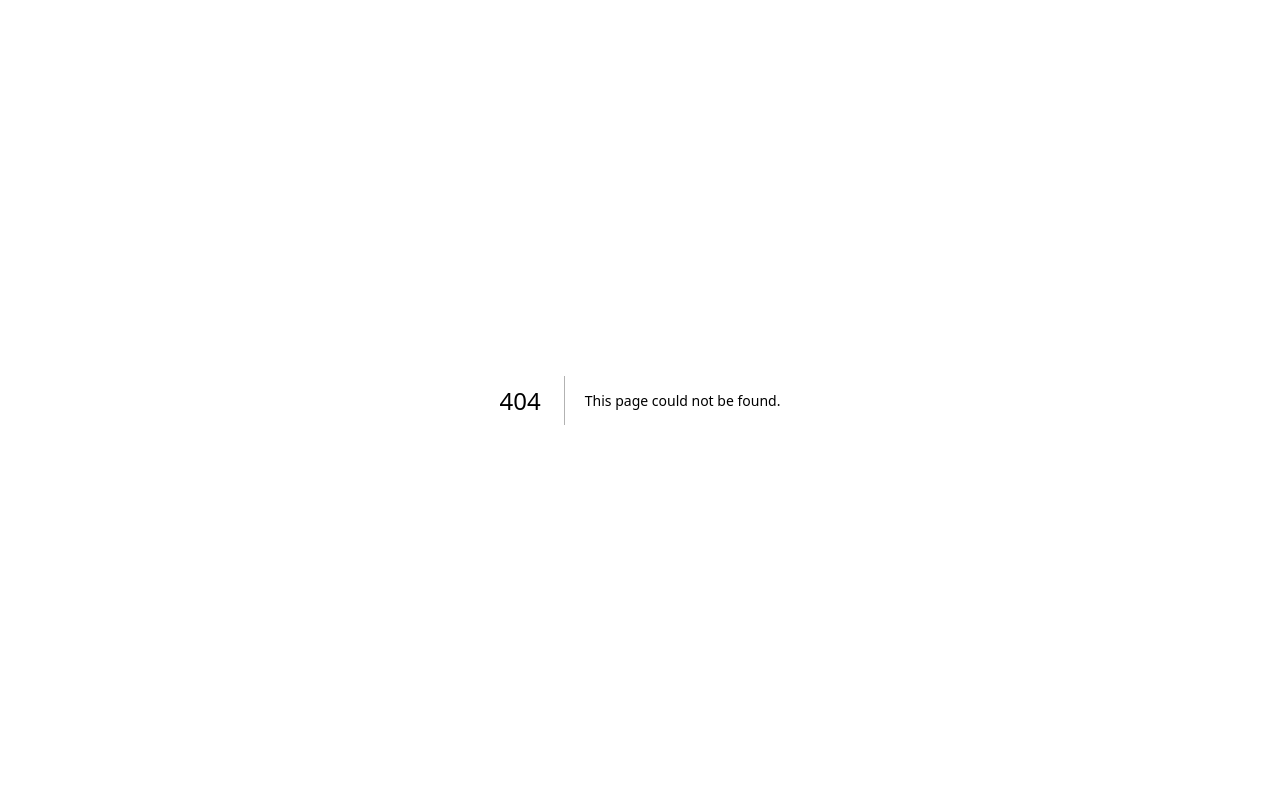
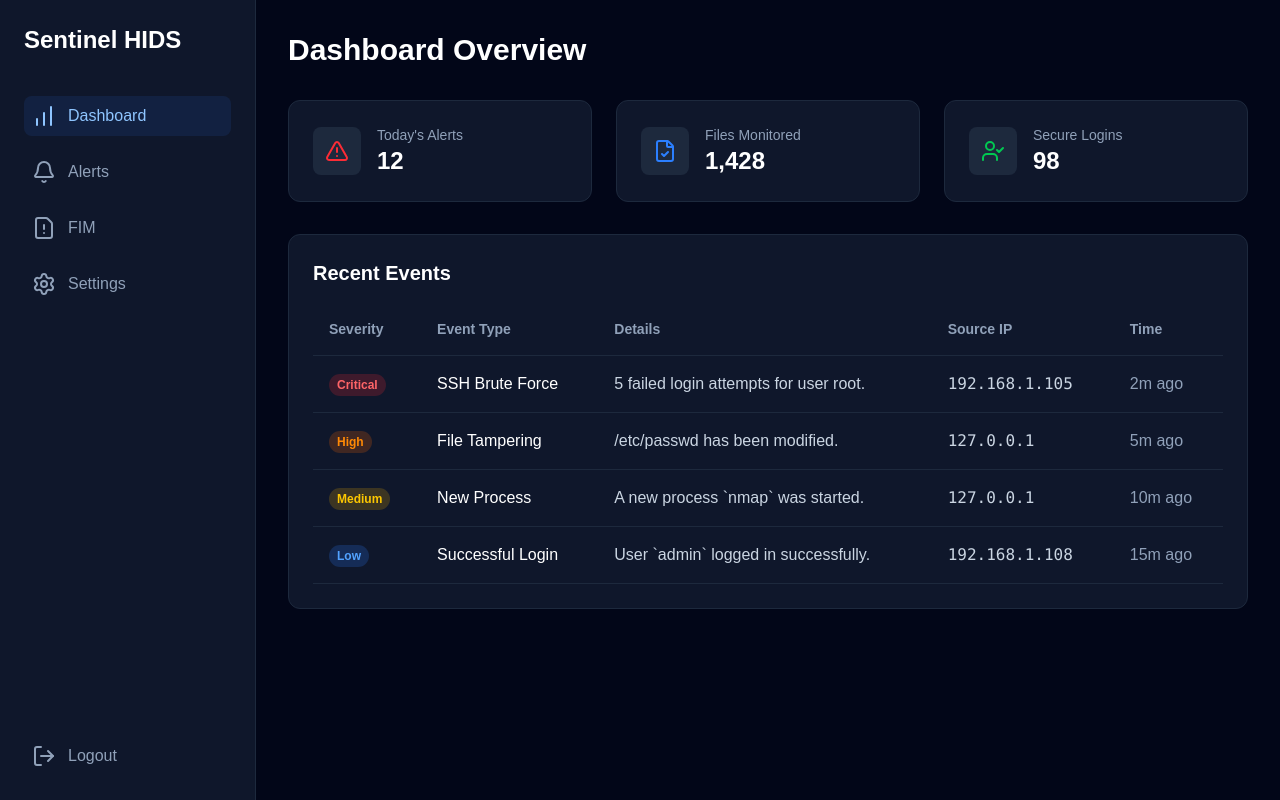
Before and after one commit to EcclahNdege/hidps-frontend, a Next.js app: page /dashboard in a window 1280 px wide. Before the commit this address had no page. Built offline with nearby package versions, Linux system fonts and the light colour scheme.

Commit message:
installation confirmed

```diff
--- a/app/agent-setup/page.tsx
+++ b/app/agent-setup/page.tsx
@@ -1,5 +1,5 @@
 "use client";
-import { CheckCircle, Download, Terminal } from 'lucide-react';
+import { CheckCircle, Download, Terminal, ShieldCheck } from 'lucide-react';
 import Link from 'next/link';
 
 export default function AgentSetupPage() {
@@ -53,10 +53,19 @@ export default function AgentSetupPage() {
             </div>
           </div>
 
+          <div>
+            <h2 className="text-2xl font-bold flex items-center mb-4">
+              <ShieldCheck className="mr-3 text-emerald-500" />
+              3. Confirm Installation
+            </h2>
+            <p className="text-slate-400 mb-4">
+              After the script runs, the agent will automatically open a new tab in your browser to confirm a successful connection.
+              Once confirmed, you will be redirected to your dashboard.
+            </p>
+          </div>
+
           <div className="text-center pt-6">
-            <Link href="/dashboard" className="text-blue-500 hover:underline">
-              Continue to Dashboard &rarr;
-            </Link>
+            <p className="text-slate-500">Finished? <Link href="/dashboard" className="text-blue-500 hover:underline">Go to Dashboard &rarr;</Link></p>
           </div>
         </div>
       </div>
--- /dev/null
+++ b/app/dashboard/page.tsx
@@ -0,0 +1,108 @@
+"use client";
+import { Bell, FileCheck, Shield, BarChart, Settings, LogOut, FileWarning, UserCheck, AlertTriangle } from 'lucide-react';
+import Link from 'next/link';
+
+// Mock data for the dashboard
+const recentEvents = [
+  { id: 1, severity: 'Critical', type: 'SSH Brute Force', ip: '192.168.1.105', time: '2m ago', details: '5 failed login attempts for user root.' },
+  { id: 2, severity: 'High', type: 'File Tampering', ip: '127.0.0.1', time: '5m ago', details: '/etc/passwd has been modified.' },
+  { id: 3, severity: 'Medium', type: 'New Process', ip: '127.0.0.1', time: '10m ago', details: 'A new process `nmap` was started.' },
+  { id: 4, severity: 'Low', type: 'Successful Login', ip: '192.168.1.108', time: '15m ago', details: 'User `admin` logged in successfully.' },
+];
+
+const stats = [
+    { title: "Today's Alerts", value: "12", icon: AlertTriangle, color: "text-red-500" },
+    { title: "Files Monitored", value: "1,428", icon: FileCheck, color: "text-blue-500" },
+    { title: "Secure Logins", value: "98", icon: UserCheck, color: "text-green-500" },
+];
+
+
+export default function DashboardPage() {
+  return (
+    <div className="flex min-h-screen bg-slate-950 text-slate-300">
+      {/* Sidebar */}
+      <aside className="w-64 bg-slate-900 p-6 flex flex-col justify-between border-r border-slate-800">
+        <div>
+          <h1 className="text-2xl font-bold text-white mb-10">Sentinel HIDS</h1>
+          <nav className="space-y-4">
+            <Link href="/dashboard" className="flex items-center p-2 bg-blue-500/10 text-blue-300 rounded-lg">
+              <BarChart className="mr-3" /> Dashboard
+            </Link>
+            <Link href="#" className="flex items-center p-2 text-slate-400 hover:bg-slate-800 rounded-lg">
+              <Bell className="mr-3" /> Alerts
+            </Link>
+            <Link href="#" className="flex items-center p-2 text-slate-400 hover:bg-slate-800 rounded-lg">
+              <FileWarning className="mr-3" /> FIM
+            </Link>
+             <Link href="#" className="flex items-center p-2 text-slate-400 hover:bg-slate-800 rounded-lg">
+              <Settings className="mr-3" /> Settings
+            </Link>
+          </nav>
+        </div>
+        <div>
+          <Link href="/login" className="flex items-center p-2 text-slate-400 hover:bg-slate-800 rounded-lg">
+            <LogOut className="mr-3" /> Logout
+          </Link>
+        </div>
+      </aside>
+
+      {/* Main Content */}
+      <main className="flex-1 p-8">
+        <h2 className="text-3xl font-bold text-white mb-8">Dashboard Overview</h2>
+
+        {/* Stats Cards */}
+        <div className="grid grid-cols-1 md:grid-cols-3 gap-6 mb-8">
+            {stats.map(stat => (
+                <div key={stat.title} className="bg-slate-900 p-6 rounded-xl border border-slate-800 flex items-center gap-4">
+                    <div className={`p-3 rounded-lg bg-slate-800 ${stat.color}`}>
+                        <stat.icon size={24} />
+                    </div>
+                    <div>
+                        <p className="text-slate-400 text-sm">{stat.title}</p>
+                        <p className="text-2xl font-bold text-white">{stat.value}</p>
+                    </div>
+                </div>
+            ))}
+        </div>
+
+        {/* Recent Events Table */}
+        <div className="bg-slate-900 p-6 rounded-xl border border-slate-800">
+          <h3 className="text-xl font-bold text-white mb-4">Recent Events</h3>
+          <div className="overflow-x-auto">
+            <table className="w-full text-left">
+              <thead>
+                <tr className="border-b border-slate-800 text-sm text-slate-400">
+                  <th className="p-4">Severity</th>
+                  <th className="p-4">Event Type</th>
+                  <th className="p-4">Details</th>
+                  <th className="p-4">Source IP</th>
+                  <th className="p-4">Time</th>
+                </tr>
+              </thead>
+              <tbody>
+                {recentEvents.map((event) => (
+                  <tr key={event.id} className="border-b border-slate-800 hover:bg-slate-800/50">
+                    <td className="p-4">
+                      <span className={`px-2 py-1 rounded-full text-xs font-semibold ${
+                        event.severity === 'Critical' ? 'bg-red-500/20 text-red-400' :
+                        event.severity === 'High' ? 'bg-orange-500/20 text-orange-400' :
+                        event.severity === 'Medium' ? 'bg-yellow-500/20 text-yellow-400' :
+                        'bg-blue-500/20 text-blue-400'
+                      }`}>
+                        {event.severity}
+                      </span>
+                    </td>
+                    <td className="p-4 text-white font-medium">{event.type}</td>
+                    <td className="p-4">{event.details}</td>
+                    <td className="p-4 font-mono">{event.ip}</td>
+                    <td className="p-4 text-slate-400">{event.time}</td>
+                  </tr>
+                ))}
+              </tbody>
+            </table>
+          </div>
+        </div>
+      </main>
+    </div>
+  );
+}
--- /dev/null
+++ b/app/installation-confirmed/page.tsx
@@ -0,0 +1,40 @@
+"use client";
+
+import { useEffect } from 'react';
+import { useRouter } from 'next/navigation';
+import { ShieldCheck, Loader } from 'lucide-react';
+import Link from 'next/link';
+
+export default function InstallationConfirmedPage() {
+  const router = useRouter();
+
+  useEffect(() => {
+    const timer = setTimeout(() => {
+      router.push('/dashboard');
+    }, 5000); // 5-second delay before redirecting
+
+    return () => clearTimeout(timer); // Cleanup timer on unmount
+  }, [router]);
+
+  return (
+    <div className="min-h-screen bg-slate-950 text-slate-200 flex flex-col items-center justify-center p-4 text-center">
+      <ShieldCheck className="mx-auto text-emerald-500 w-20 h-20 mb-6 animate-pulse" />
+      <h1 className="text-4xl md:text-5xl font-extrabold text-white mb-4">
+        Agent Successfully Connected!
+      </h1>
+      <p className="text-lg text-slate-400 mb-8 max-w-lg">
+        Your host is now being monitored by Sentinel HIDS. You are being redirected to your dashboard.
+      </p>
+      <div className="flex items-center justify-center text-slate-500">
+        <Loader className="animate-spin mr-3" />
+        <span>Redirecting...</span>
+      </div>
+      <p className="text-slate-600 mt-12">
+        If you are not redirected automatically,{' '}
+        <Link href="/dashboard" className="text-blue-500 hover:underline">
+          click here
+        </Link>.
+      </p>
+    </div>
+  );
+}
--- a/app/login/page.tsx
+++ b/app/login/page.tsx
@@ -2,15 +2,20 @@
 
 import { useState } from 'react';
 import Link from 'next/link';
+import { useRouter } from 'next/navigation';
 
 export default function LoginPage() {
   const [email, setEmail] = useState('');
   const [password, setPassword] = useState('');
+  const router = useRouter();
 
   const handleSubmit = (e: React.FormEvent) => {
     e.preventDefault();
     // Handle login logic here
     console.log({ email, password });
+
+    // Redirect to dashboard
+    router.push('/dashboard');
   };
 
   return (
```
